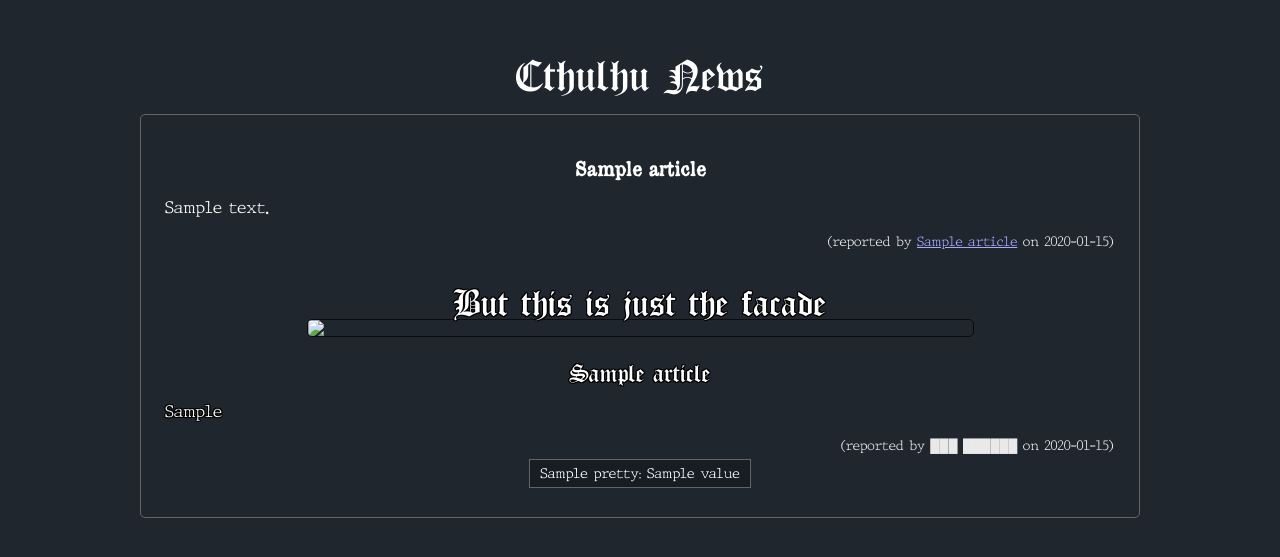
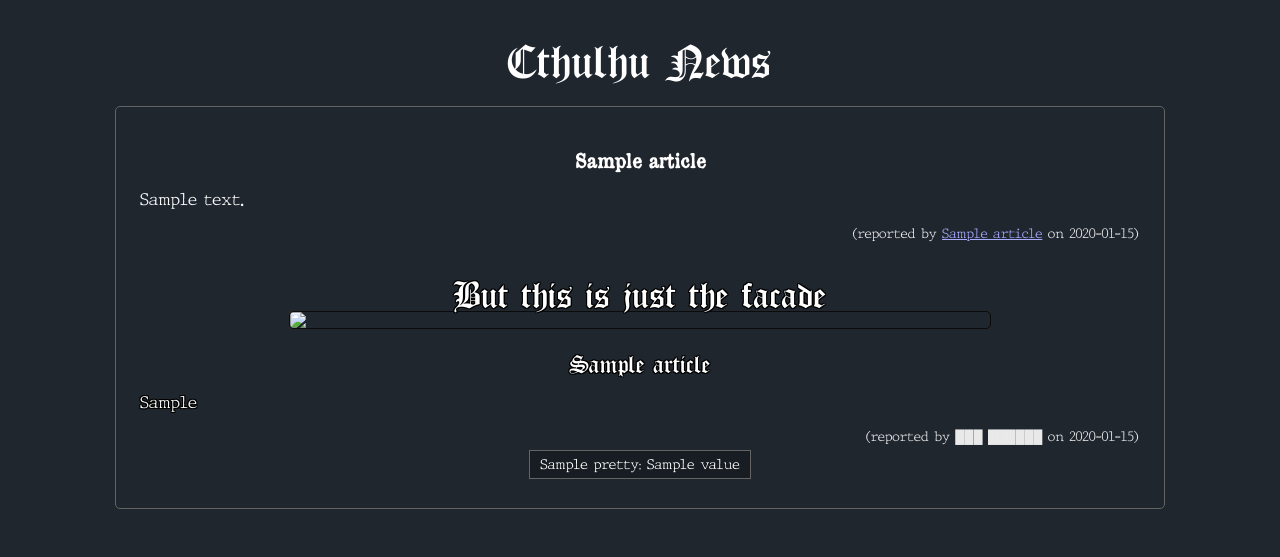
Before and after one commit to mysterious-ben/cthulhu-news, a FastAPI app: template web/templates/news_page.html in a window 1280 px wide. Shown: the top 557 px of the page. Run offline with FastAPI, Linux system fonts and the light colour scheme; the template is opened without the code that fills it: most values are stand-ins (such as "Sample title", 1, 10 or a date in 2020); parts of the project's set-up code (start-up, migrations or seed data) failed here and were passed over; some libraries are stand-ins or nearby versions; some web fonts are replaced.

Commit message:
feat: minor fixes

```diff
--- a/docker-compose.yml
+++ b/docker-compose.yml
@@ -95,6 +95,7 @@ services:
     environment:
       - PUID=1000
       - PGID=1000
+      - MONGO_HOST=0.0.0.0
     env_file:
       - .env
     logging:
--- a/web/main.py
+++ b/web/main.py
@@ -53,7 +53,7 @@ DEFAULT_NEWS_REACTIONS = {
 
 init_loguru(file_path="logs/log.log")
 
-app = FastAPI()
+app = FastAPI(title="Cthulhu-News")
 app.mount(
     "/static",
     StaticFiles(directory=Path(__file__).parent.absolute() / "static"),
@@ -399,7 +399,7 @@ async def read_news(request: Request):
                         ]["pretty"]
 
     except httpx.RequestError as e:
-        raise HTTPException(status_code=404, detail="News articles not found") from e
+        raise HTTPException(status_code=500, detail="Error while collecting news articles") from e
 
     return templates.TemplateResponse(
         "news_page.html", {"request": request, "news_articles": news_articles}
--- a/web/static/styles.css
+++ b/web/static/styles.css
@@ -87,9 +87,8 @@ body {
     font-family: var(--main-font), serif;
     margin: 0;
     padding: 20px;
-    max-width: 1000px;
-    margin:0 auto 0 auto;
-    justify-content:center;
+    margin: 0 auto 0 auto;
+    justify-content: center;
 }
 
 h1, h2, h3, h4 {
@@ -98,8 +97,10 @@ h1, h2, h3, h4 {
 
 .website-name {
     font-family: var(--truth-title-font), serif;
-    font-size: 3rem;
+    font-size: 3.2rem;
     text-align: center;
+    margin-bottom: 2.3rem;
+    margin-top: 1rem;
 }
 
 .main-title {
@@ -149,6 +150,8 @@ h1, h2, h3, h4 {
     padding: 1.5rem;
     margin-bottom: 10px;
     text-align: justify;
+    margin: 0 auto 0 auto;
+    max-width: 1000px;
 }
 
 .news-source {
```
